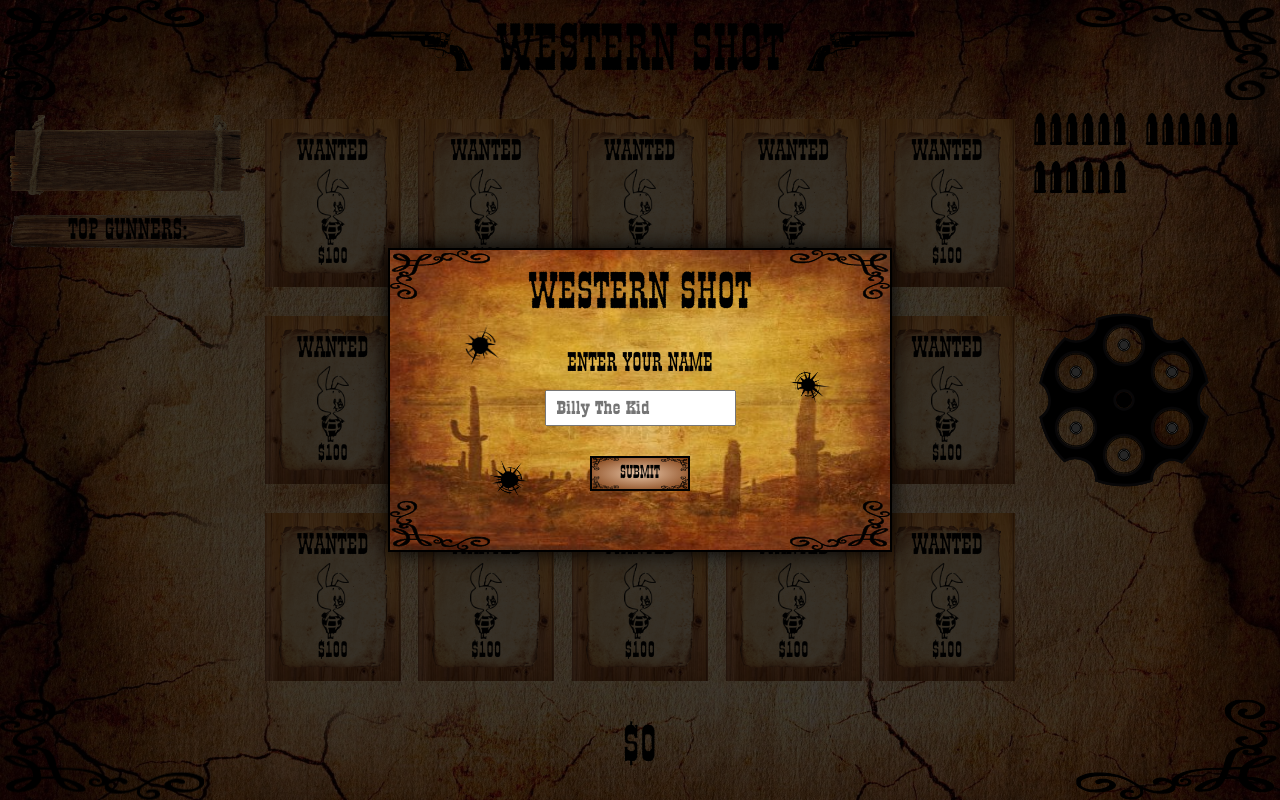
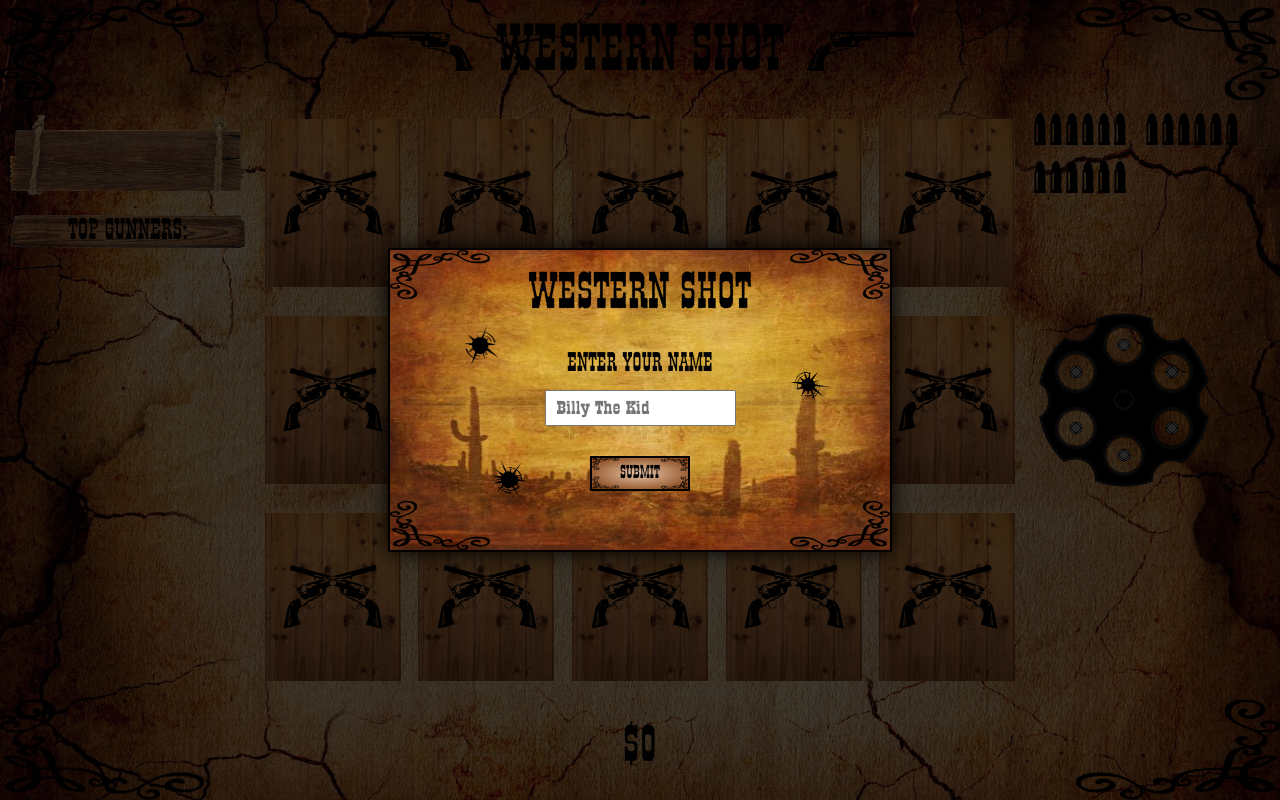
Before and after one commit to Cestrus/react_western_shooter, a React (Create React App) app: page / in a window 1280 px wide. Built offline with nearby package versions, Linux system fonts and the light colour scheme.

Commit message:
created second side shooterPanel

```diff
--- a/src/components/ShooterPanel/ShooterPanel.module.css
+++ b/src/components/ShooterPanel/ShooterPanel.module.css
@@ -78,3 +78,13 @@
 .hidden {
   display: none;
 }
+
+.guns {
+  width: 80%;
+  height: 80%;
+
+  background-image: url('./guns.svg');
+  background-repeat: no-repeat;
+  background-position: center;
+  background-size: 100% 100%;
+}
--- a/src/components/ShooterPanel/ShooterPanel.tsx
+++ b/src/components/ShooterPanel/ShooterPanel.tsx
@@ -7,6 +7,8 @@
   return (
     <div className={styles.container}>
       <div className={styles.plank}>
+        {true && <div className={styles.guns}></div>}
+        {false && (
           <div className={styles.paper}>
             <h4 className={styles.title}>WANTED</h4>
             <div className={styles.shooter}>
@@ -14,6 +16,7 @@
             </div>
             <h5 className={styles.price}>${100}</h5>
           </div>
+        )}
       </div>
     </div>
   );
```
Also changed, not shown: src/components/ShooterPanel/guns.svg (added). Lines whose indentation alone changed are shown as unchanged.
